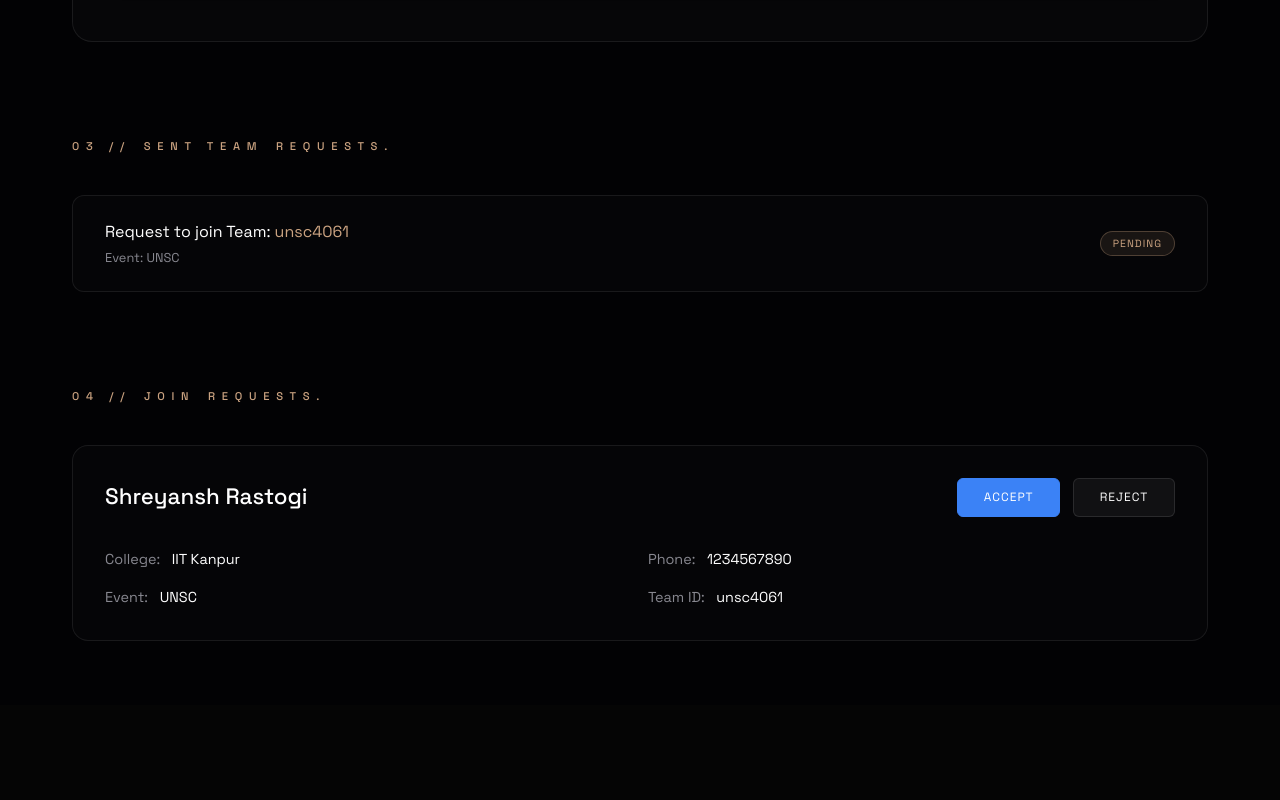
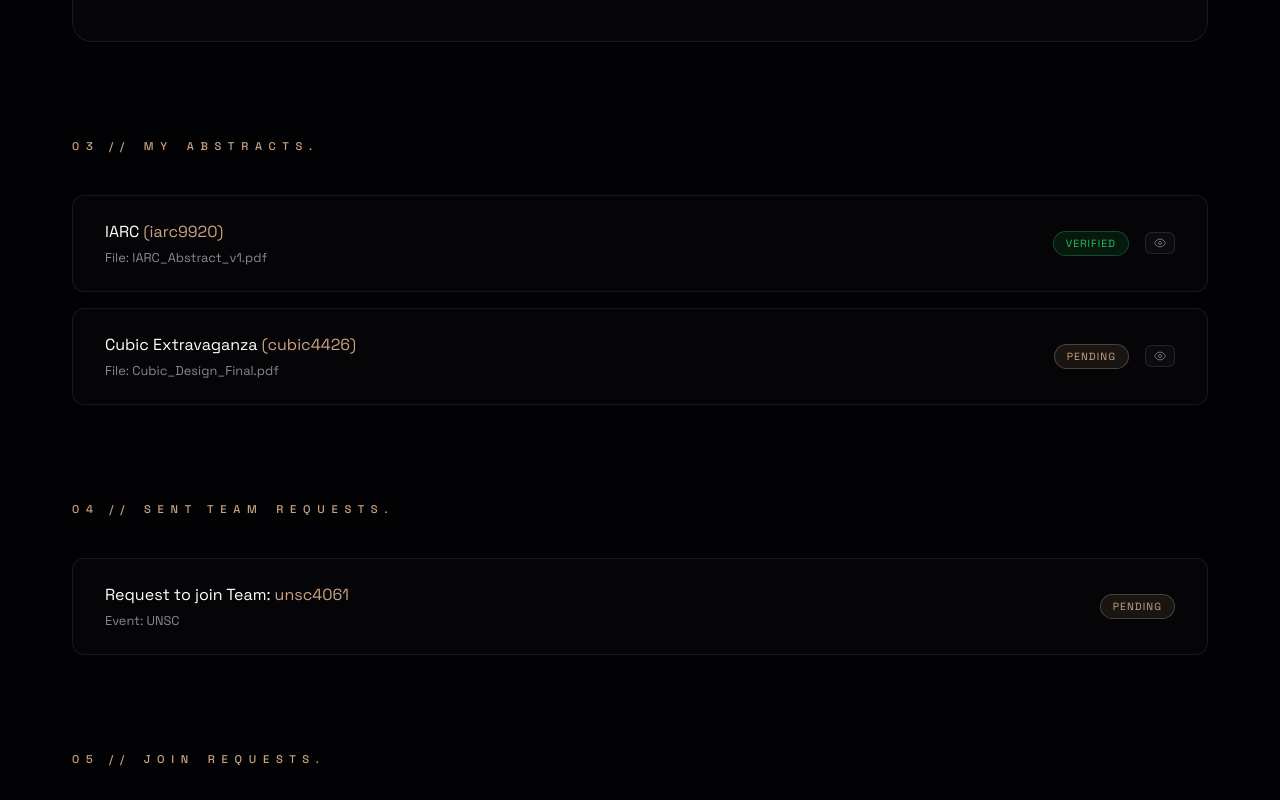
Before and after one commit to 24kTanmay/techkriti26_frontend, a Next.js app: page /dashboard in a window 1280 px wide. Shown: the part 1740-2540 px from the top of the page. Before the commit the page ends 2445 px from the top, so only its background shows below. Built offline with nearby package versions, Linux system fonts and the light colour scheme.

Commit message:
added abstract in dashboard

```diff
--- a/src/app/dashboard/page.tsx
+++ b/src/app/dashboard/page.tsx
@@ -41,6 +41,23 @@ const JOIN_REQUESTS = [
     phone: '1234567890',
     event: 'UNSC',
     teamId: 'unsc4061'
+  }
+];
+
+const ABSTRACT_SUBMISSIONS = [
+  {
+    id: 'abs-1',
+    event: 'IARC',
+    teamId: 'iarc9920',
+    status: 'Verified',
+    fileName: 'IARC_Abstract_v1.pdf'
+  },
+  {
+    id: 'abs-2',
+    event: 'Cubic Extravaganza',
+    teamId: 'cubic4426',
+    status: 'Pending',
+    fileName: 'Cubic_Design_Final.pdf'
   }
 ];
 
@@ -261,10 +278,33 @@ export default function NeuralDashboard() {
           )}
         </section>
 
+        {/* Abstract Submissions */}
+        <section className="dashboard-sub-section">
+          <h2 className="dash-section-title">
+            <span className="title-num">03 //</span> My <i>Abstracts.</i>
+          </h2>
+          <div className="requests-container">
+            {ABSTRACT_SUBMISSIONS.map(abs => (
+              <div key={abs.id} className="request-strip">
+                <div className="request-info">
+                  <p className="request-title">{abs.event} <span>({abs.teamId})</span></p>
+                  <p className="request-event">File: {abs.fileName}</p>
+                </div>
+                <div className="status-group-sync" style={{ display: 'flex', alignItems: 'center', gap: '1rem' }}>
+                    <div className={`status-pill ${abs.status.toLowerCase()}`}>{abs.status}</div>
+                    <button className="reg-action-btn view" style={{ padding: '4px 8px' }}>
+                        <svg width="12" height="12" viewBox="0 0 24 24" fill="none" stroke="currentColor" strokeWidth="2"><path d="M1 12s4-8 11-8 11 8 11 8-4 8-11 8-11-8-11-8z"/><circle cx="12" cy="12" r="3"/></svg>
+                    </button>
+                </div>
+              </div>
+            ))}
+          </div>
+        </section>
+
         {/* Sent Team Requests */}
         <section className="dashboard-sub-section">
           <h2 className="dash-section-title">
-            <span className="title-num">03 //</span> Sent Team <i>Requests.</i>
+            <span className="title-num">04 //</span> Sent Team <i>Requests.</i>
           </h2>
           <div className="requests-container">
             {SENT_REQUESTS.map(req => (
@@ -282,7 +322,7 @@ export default function NeuralDashboard() {
         {/* Join Requests for Your Teams */}
         <section className="dashboard-sub-section">
           <h2 className="dash-section-title">
-            <span className="title-num">04 //</span> Join <i>Requests.</i>
+            <span className="title-num">05 //</span> Join <i>Requests.</i>
           </h2>
           <div className="requests-container">
             {JOIN_REQUESTS.map(req => (
```
